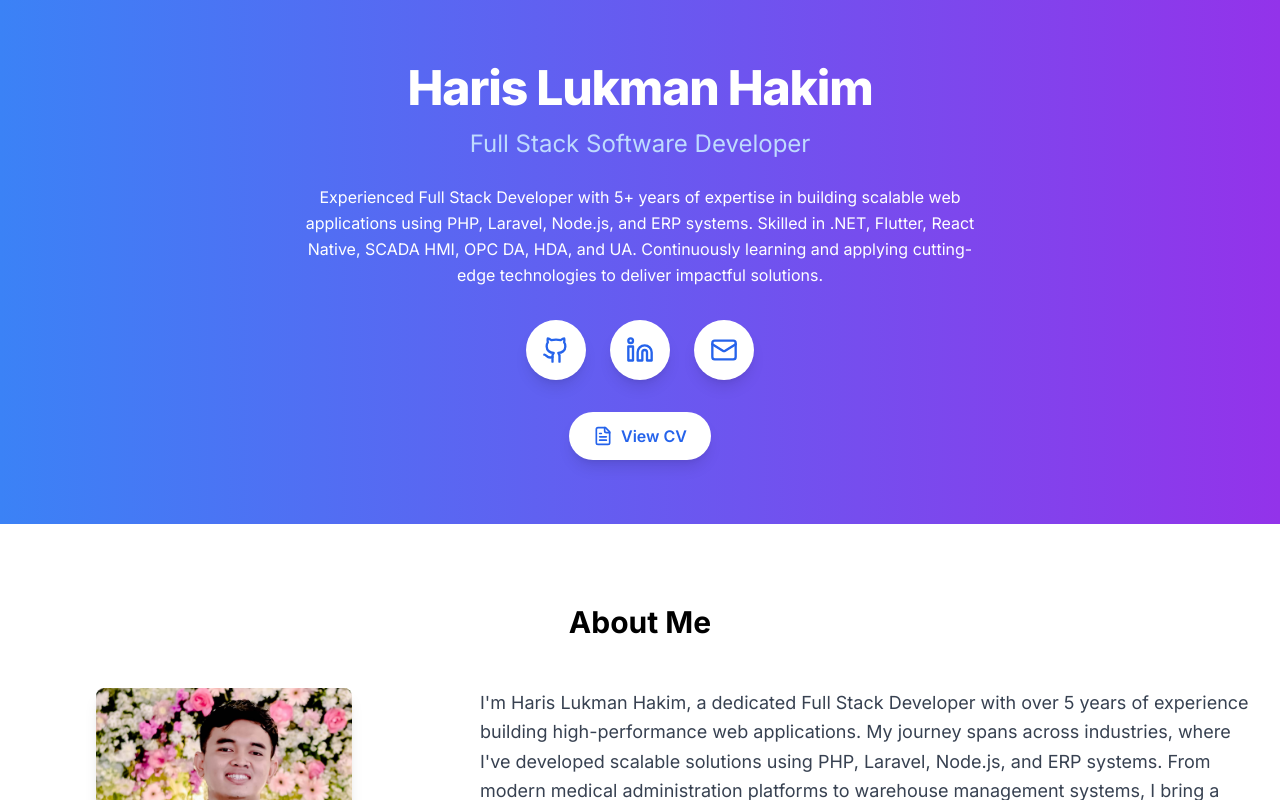
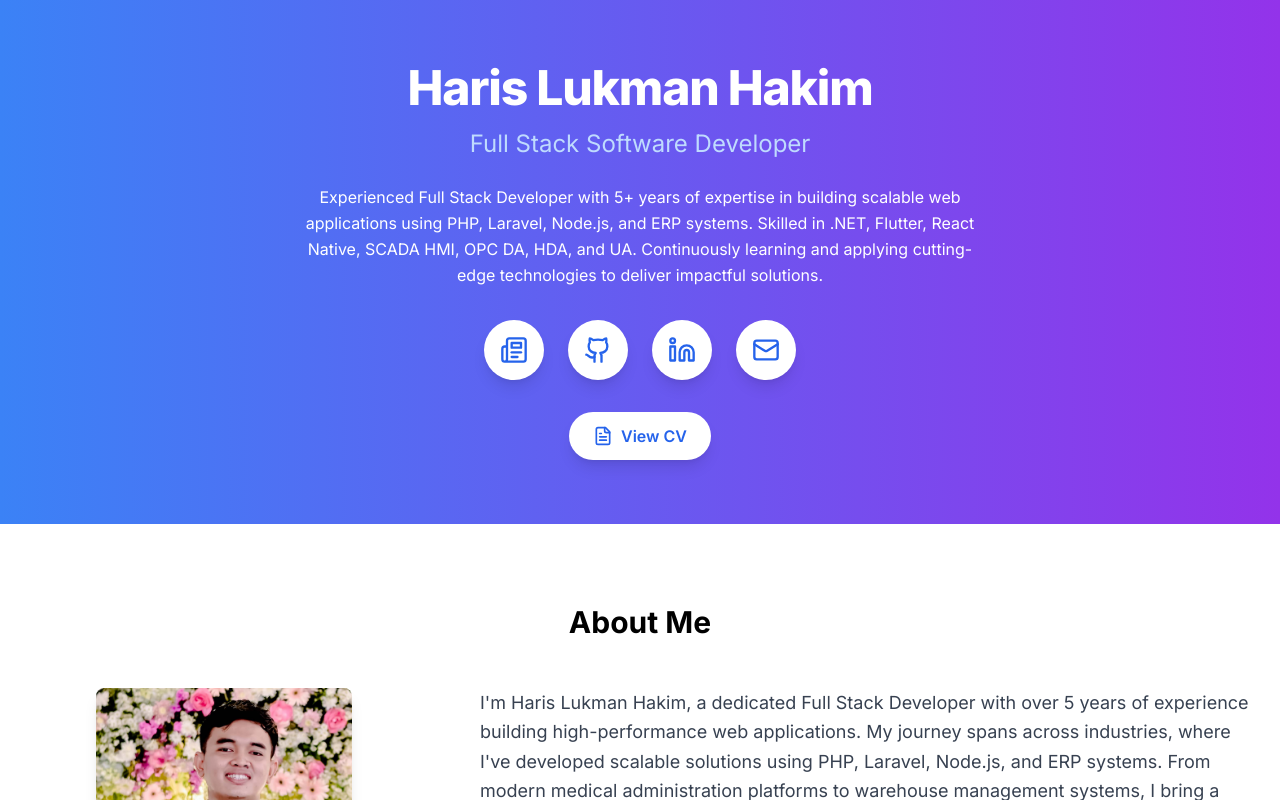
Before and after one commit to sanseru/potofolio_new_nextjs, a Next.js app: page / in a window 1280 px wide. Shown: the top 800 px of the page. Built offline with nearby package versions, Linux system fonts and the light colour scheme.

Commit message:
Update link to blog

```diff
--- a/app/page.tsx
+++ b/app/page.tsx
@@ -11,6 +11,7 @@ import {
   Zap,
   ChevronDown,
   FileText,
+  Newspaper,
   X,
 } from "lucide-react";
 
@@ -78,6 +79,14 @@ export default function Home() {
             </p>
           </div>
           <div className="flex justify-center space-x-6">
+          <a
+              href="/blog"
+              rel="noopener noreferrer"
+              className="bg-white text-blue-600 hover:bg-blue-200 p-4 rounded-full transition duration-300 shadow-lg"
+              aria-label="View my Blog"
+            >
+              <Newspaper size={28} />
+            </a>
             <a
               href="https://github.com/sanseru"
               target="_blank"
```
